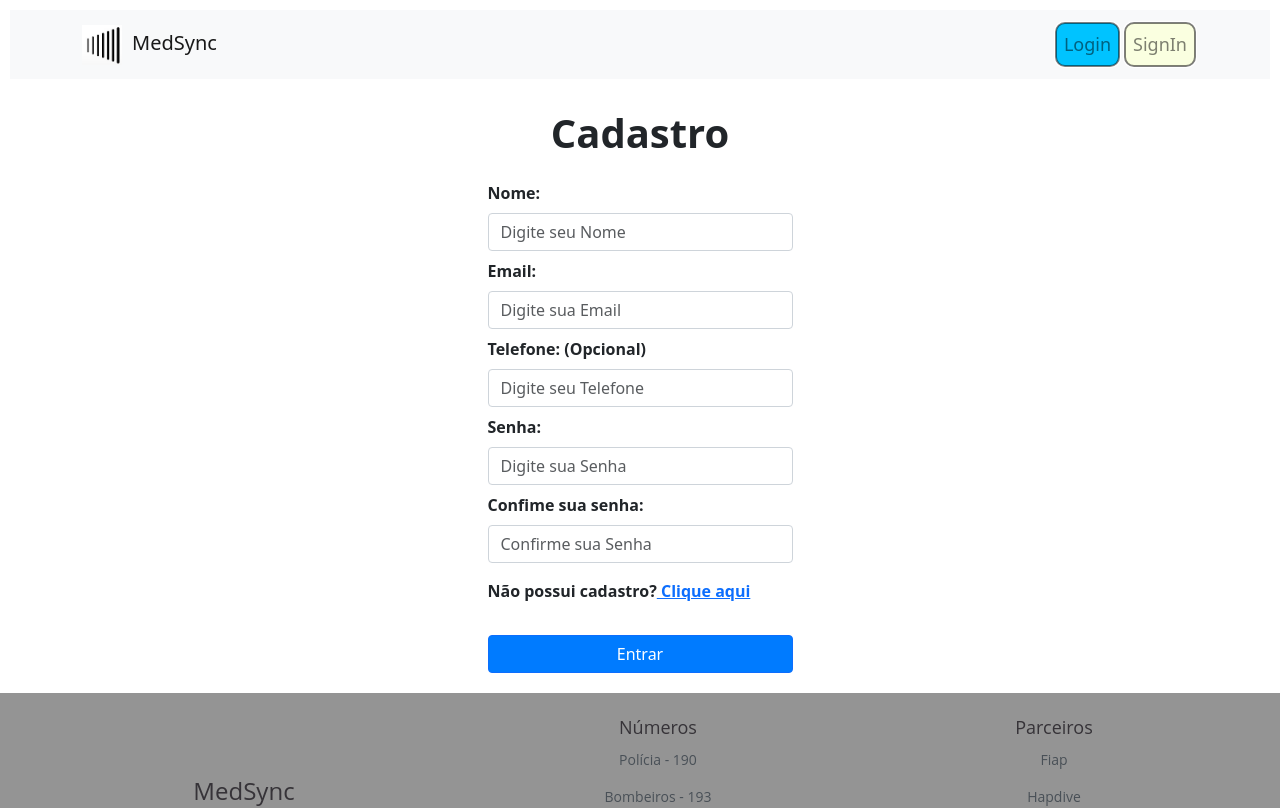
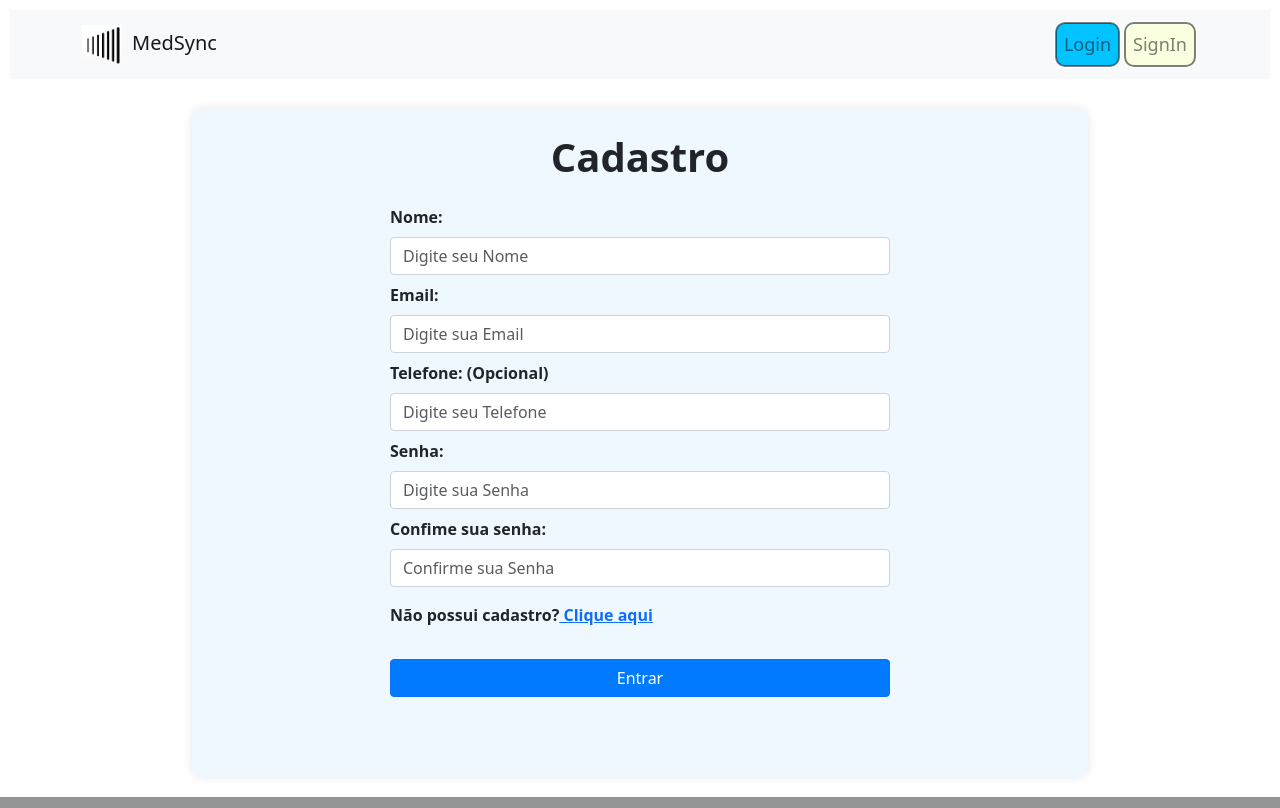
Before and after one commit to luanmacea/global, a React (Vite) app: page /signIn in a window 1280 px wide. Shown: the top 808 px of the page. Built offline with nearby package versions, Linux system fonts and the light colour scheme.

Commit message:
arrumando todos os erros

```diff
--- a/src/components/Login/Login.jsx
+++ b/src/components/Login/Login.jsx
@@ -42,7 +42,7 @@ export default function Login() {
 
 	return (
 		<div className="login-container">
-			<h1 className="text-center fw-bolder m-3">Login</h1>
+			<h1 className="text-center fw-bolder m-4">Login</h1>
 			<form className="formulario login">
 				<div className="mb-3">
 					<label htmlFor="formGroupExampleInput" className="form-label">
--- a/src/components/SignIn/SignIn.jsx
+++ b/src/components/SignIn/SignIn.jsx
@@ -1,11 +1,11 @@
 import React, { useEffect, useState } from "react";
-import "./SignIn.css";
+import "./SignIn.scss";
 import {
   cadastrarUsuario,
   verificarEmailRepetido,
 } from "../../services/requests/users";
 import { useNavigate } from "react-router-dom";
-import InputMask from 'react-input-mask';
+import InputMask from "react-input-mask";
 
 export default function SignIn() {
   const navigate = useNavigate();
@@ -42,9 +42,9 @@ export default function SignIn() {
     } else if (nome.length < 2 || nome.length > 30) {
       alert("O campo nome não atingiu o número mínimo de caracteres.");
       return false;
-    // } else if (telefone.length < 10 || telefone.length > 11) {
-    //   alert("Digite um telefone válido (Utilize DDD).");
-    //   return false;
+      // } else if (telefone.length < 10 || telefone.length > 11) {
+      //   alert("Digite um telefone válido (Utilize DDD).");
+      //   return false;
     } else if (password.length < 6) {
       alert("A senha deve ter no mínimo 6 digitos.");
       return false;
@@ -95,17 +95,9 @@ export default function SignIn() {
     }
   };
   return (
-    <div
-      style={{
-        margin: "20px",
-        display: "flex",
-        justifyContent: "center",
-        alignItems: "center",
-        flexDirection: "column",
-      }}
-    >
-      <h1 className="text-center fw-bolder mb-4">Cadastro</h1>
-      <form className="formulario login ">
+    <div className="login-container">
+      <h1 className="text-center fw-bolder m-4">Cadastro</h1>
+      <form className="formulario login">
         <div className="mb-1">
           <label htmlFor="formGroupExampleInput" className="form-label">
             Nome:
```
Also changed, not shown: src/components/SignIn/SignIn.css (deleted), src/components/SignIn/SignIn.scss (added).
